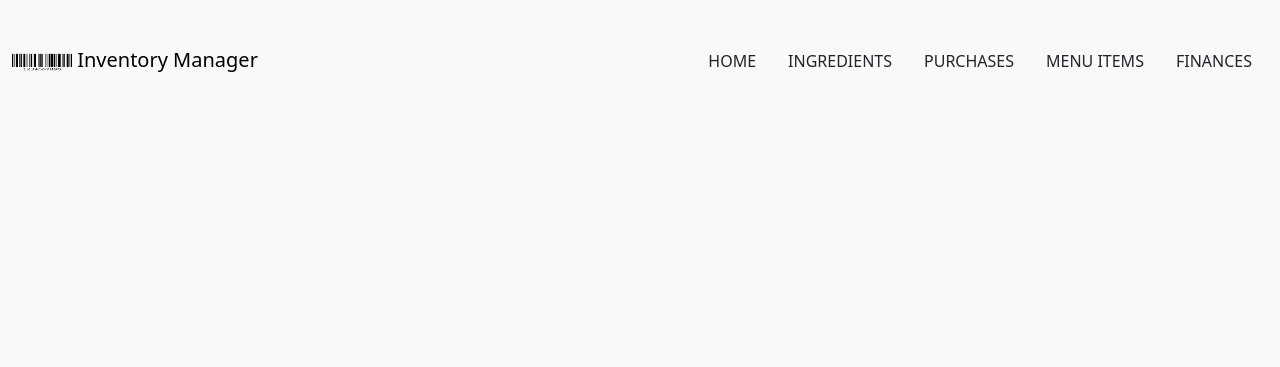
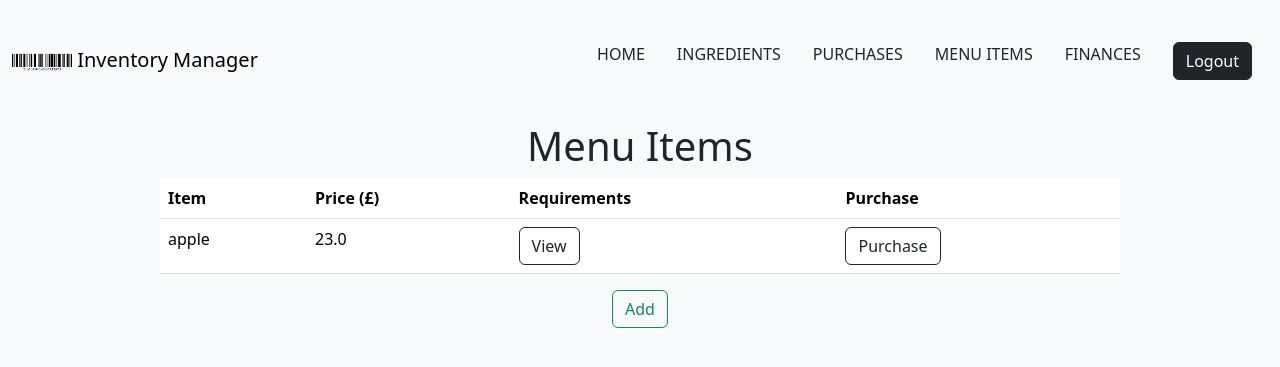
Before and after one commit to ibbymoh/djangoDelights, a Django app: page /menu-items/ in a window 1280 px wide. Shown: the top 367 px of the page. Run offline with Django 4.2, Linux system fonts and the light colour scheme; a user stored in the database is signed in; data comes from the database, SQL or seed files in the repository; both versions use the stored data as it was after the commit; some libraries are stand-ins or nearby versions.

Commit message:
add front end design for the list pages

```diff
--- a/inventory/templates/base.html
+++ b/inventory/templates/base.html
@@ -37,6 +37,9 @@
           <li class="nav-item">
           <a class="nav-link link-dark" href="{% url 'financial-page' %}"> FINANCES</a>
         </li>
+          <li class="nav-item">
+              <a class="nav-link" href="{% url 'logout' %}"> <button type="button" class="btn btn-dark">Logout</button></a>
+          </li>
       </ul>
 
     </div>
--- a/inventory/templates/inventory/home.html
+++ b/inventory/templates/inventory/home.html
@@ -15,7 +15,7 @@
                 <div class="card-body d-flex flex-column">
                     <h5 class="card-title">Ingredients</h5>
                     <p class="card-text"> Ingredients currently in the inventory</p>
-                    <a href="{% url 'ingredients-list' %}" class="btn btn-primary mt-auto">Ingredients</a>
+                    <a href="{% url 'ingredients-list' %}" class="btn btn-dark mt-auto">Ingredients</a>
                 </div>
             </div>
        </div>
@@ -26,7 +26,7 @@
                 <div class="card-body d-flex flex-column">
                     <h5 class="card-title">Purchases</h5>
                     <p class="card-text"> View a list of all purchases made </p>
-                    <a href="{% url 'purchases' %}" class="btn btn-primary mt-auto">Ingredients</a>
+                    <a href="{% url 'purchases' %}" class="btn btn-dark mt-auto">Ingredients</a>
                 </div>
             </div>
        </div>
@@ -38,7 +38,7 @@
                 <div class="card-body d-flex flex-column">
                     <h5 class="card-title">Menu items </h5>
                     <p class="card-text">View a list of all items currently on the menu</p>
-                    <a href="{% url 'menu-item-list' %}" class="btn btn-primary mt-auto">Menu items </a>
+                    <a href="{% url 'menu-item-list' %}" class="btn btn-dark mt-auto">Menu items </a>
                 </div>
             </div>
        </div>
--- a/inventory/templates/inventory/menuitem_list.html
+++ b/inventory/templates/inventory/menuitem_list.html
@@ -1,14 +1,16 @@
 <!DOCTYPE html>
 
 {% extends 'base.html' %}
-<html lang="en">
-<head>
-    <meta charset="UTF-8">
-    <title>ingredient list</title>
-</head>
-<body>
+
+    {% block title%} Menu item list{% endblock %}
+
+    {% block content %}
+<div class="d-flex justify-content-center">
+
      <h1> Menu Items </h1>
-    <table>
+    </div>
+<div class="table-responsive ">
+    <table class="table table-hover mx-auto w-75">
         <tr>
             <th> Item </th>
             <th> Price (£) </th>
@@ -21,16 +23,16 @@
         <tr>
             <td> {{ object.name }} </td>
             <td> {{ object.price }} </td>
-            <td><a href="{% url 'view-requirements' name=object.name %}"> view</a><td>
+            <td><a href="{% url 'view-requirements' name=object.name %}"> <button type="button" class="btn btn-outline-dark">View</button></a></td>
 
-            <td> <a href="{% url 'purchase-item' name=object.name price=object.price %}"> Purchase </a></td>
+            <td> <a href="{% url 'purchase-item' name=object.name price=object.price %}"> <button type="button" class="btn btn-outline-dark"> Purchase </button></a></td>
 
 
         </tr>
         {% endfor %}
     </table>
-     <a href="{% url 'menu-item-add'%}">  Add </a>
-     <a href="{% url 'logout' %}"> Logout </a>
+</div>
+<div class="d-flex justify-content-center"> <a href="{% url 'menu-item-add'%}"> <button type="button" class="btn btn-outline-success">Add</button> </a></div>
 
-</body>
-</html>
+
+{% endblock %}
```
Also changed, not shown: inventory/templates/inventory/finances.html (+3 -8 lines), inventory/templates/inventory/ingredient_list.html (+10 -4 lines), inventory/templates/inventory/purchase_list.html (+10 -10 lines), db.sqlite3.
